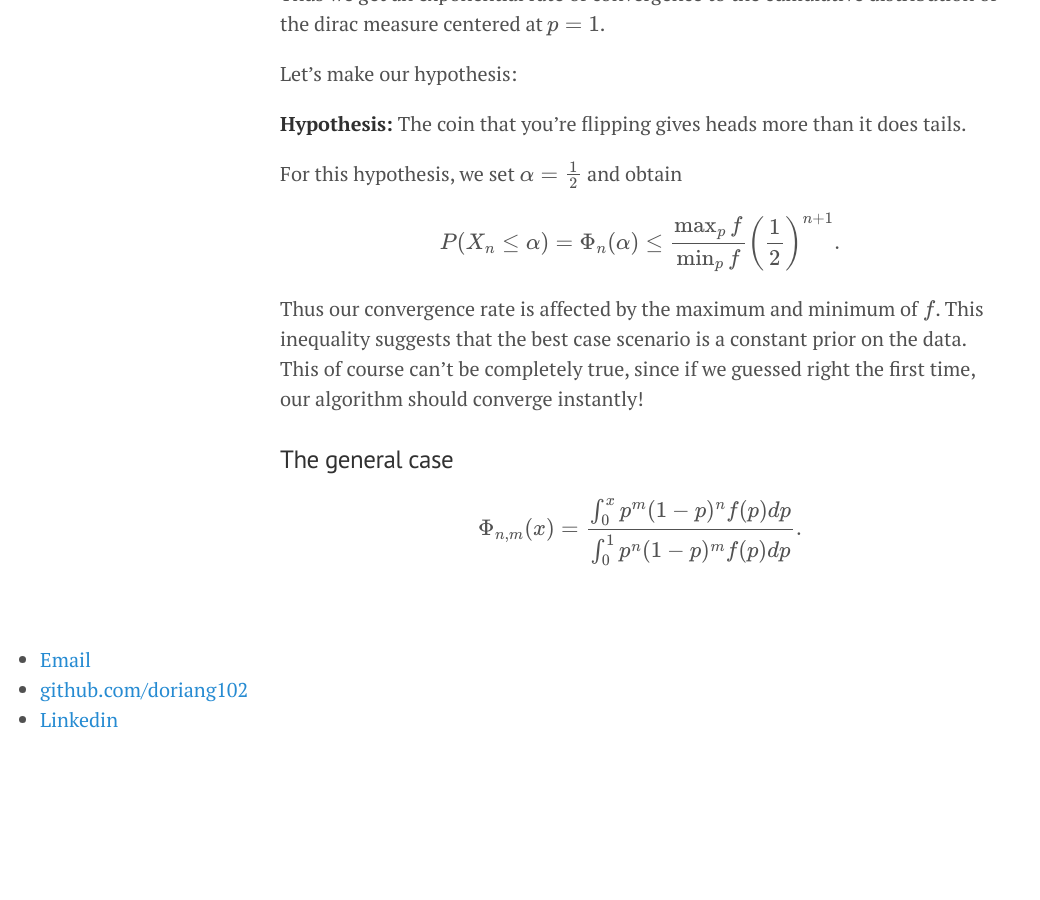
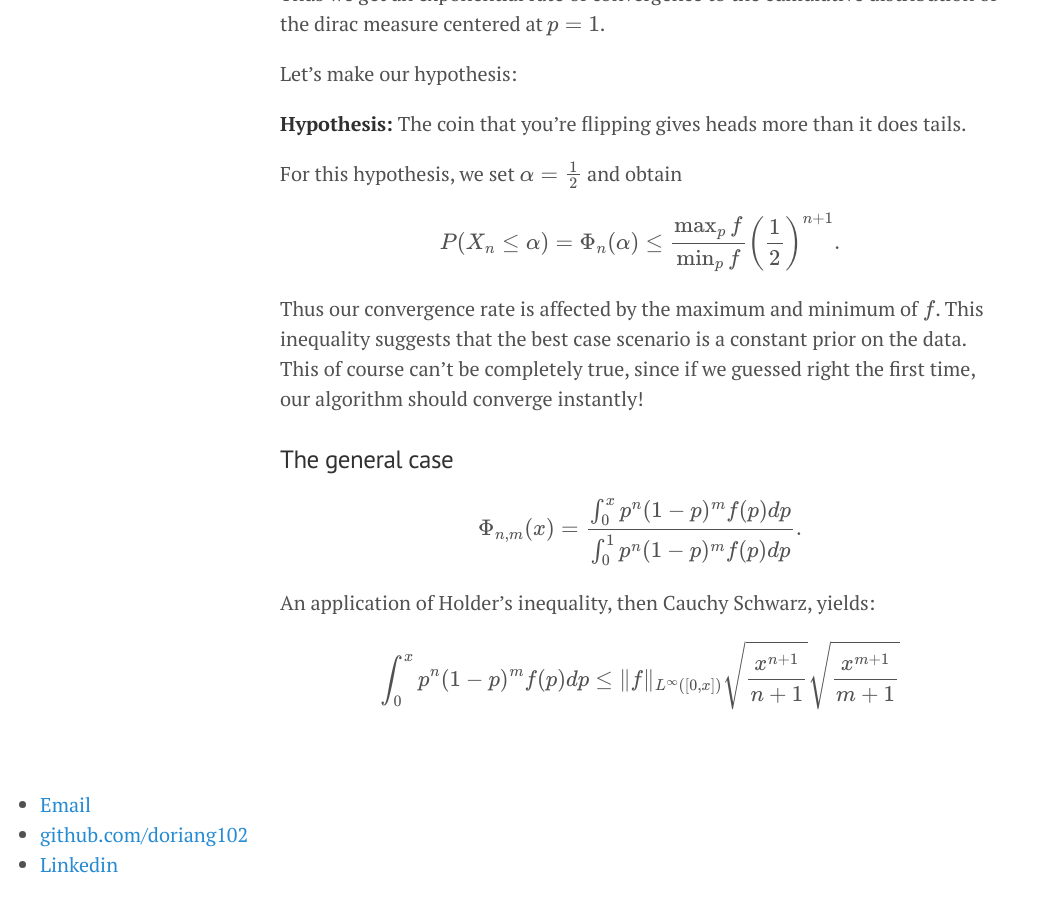
Before and after one commit to doriang102/doriang102.github.io, a Jekyll site: the page built from _posts/2017-06-10-hypothesis-testing-part-2.md, in a window 1280 px wide and 900 px high, scrolled down 1890 px. Shown: the whole window, without its empty margins (0-1040 px from the left). Built offline with Jekyll 4.4.1, drawn with Linux system fonts in a browser that asks for light colours; our own code applies the rules of GitHub Pages for plain Markdown files; formulas are drawn with MathJax 3; before the commit the page ends 2645 px from its top, so only the background shows below that.

Commit message:
Update 2017-06-10-hypothesis-testing-part-2.md

```diff
--- a/_posts/2017-06-10-hypothesis-testing-part-2.md
+++ b/_posts/2017-06-10-hypothesis-testing-part-2.md
@@ -60,4 +60,8 @@ Thus our convergence rate is affected by the maximum and minimum of $$f$$. This
 
 ### The general case
 
-$$ \Phi_{n,m}(x) = \frac{\int_0^x p^m(1-p)^n f(p) dp }{\int_0^1 p^n (1-p)^mf(p) dp}. $$
+$$ \Phi_{n,m}(x) = \frac{\int_0^x p^n(1-p)^m f(p) dp }{\int_0^1 p^n (1-p)^mf(p) dp}. $$
+
+An application of Holder's inequality, then Cauchy Schwarz, yields:
+
+$$ \int_0^x p^n(1-p)^m f(p) dp \leq \|f\|_{L^{\infty}([0,x])} \sqrt{\frac{x^{n+1}}{n+1}}\sqrt{\frac{x^{m+1}}{m+1}}$$
```
